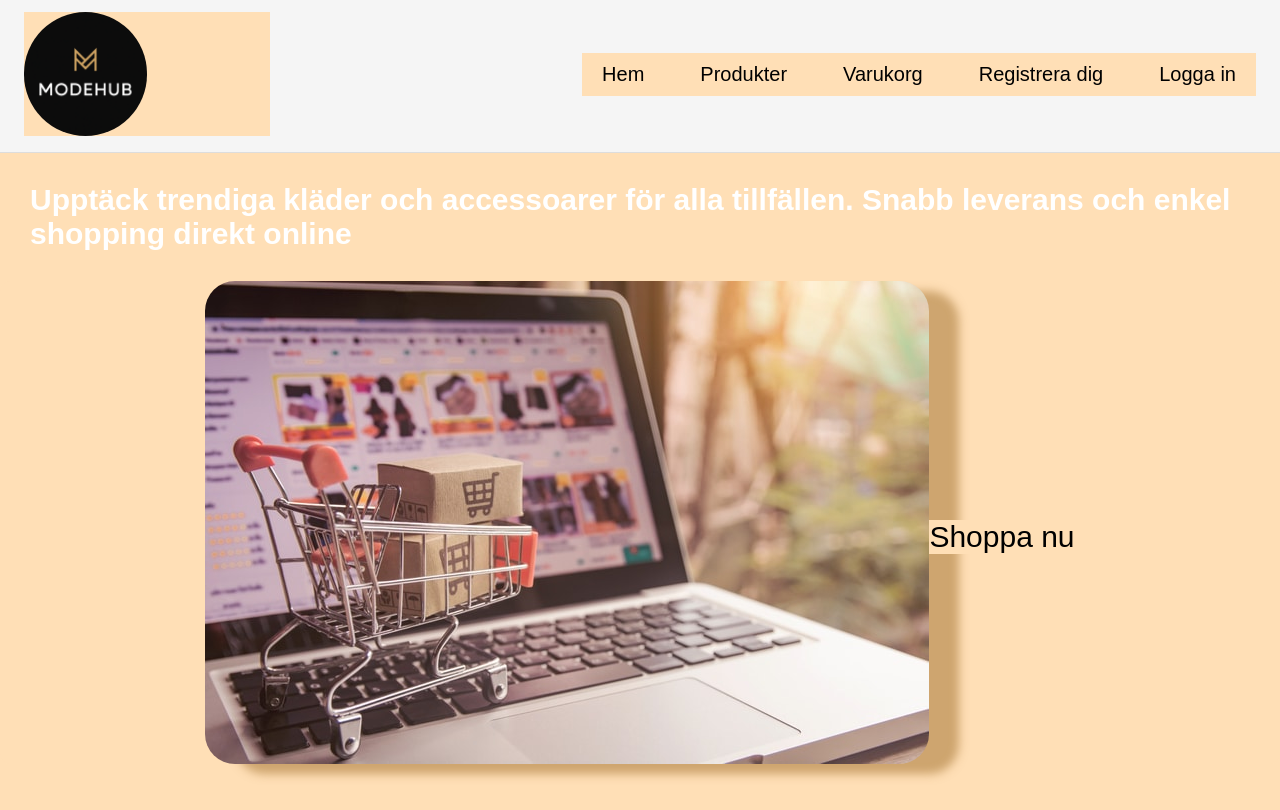
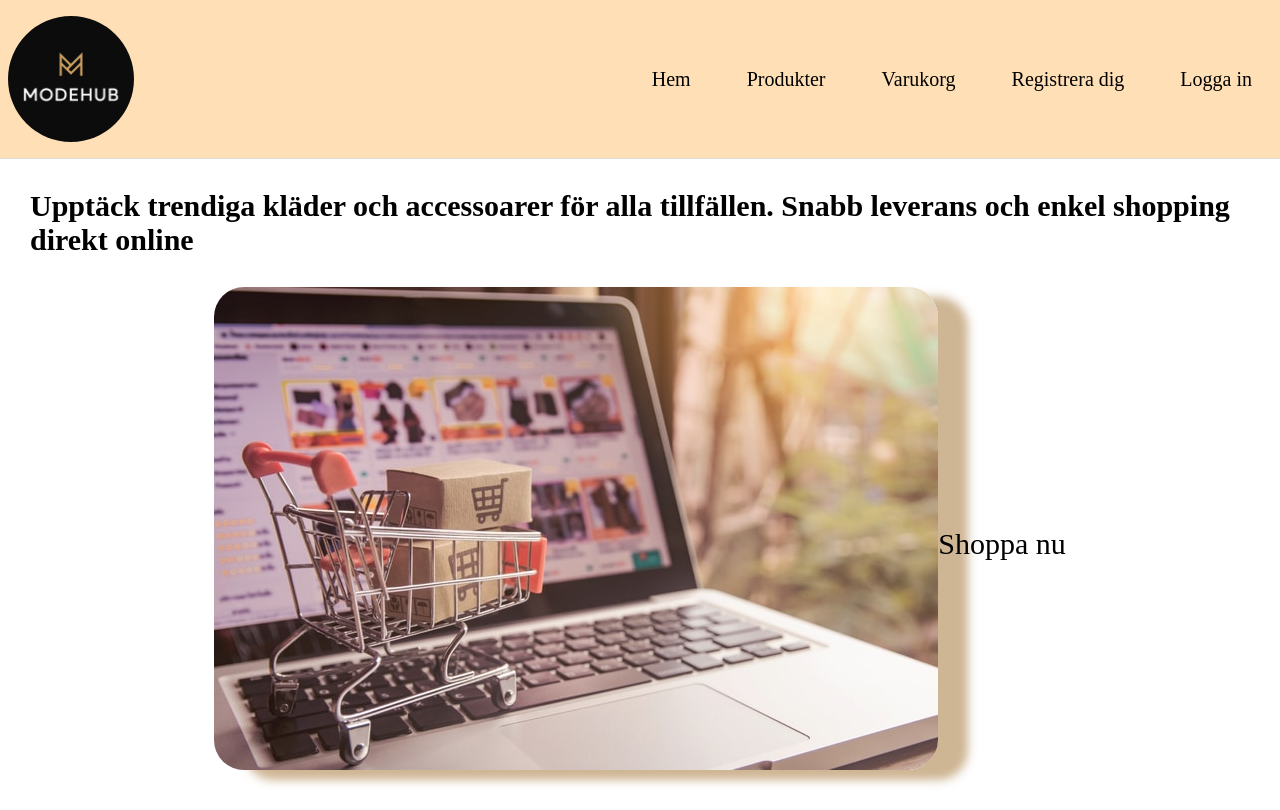
Before and after one commit to FBetulDemir/REST-API---webbshop, a React app in the folder frontend/: page /#/ in a window 1280 px wide. Built offline with nearby package versions, Linux system fonts and the light colour scheme; the HTML template or start-up script is replaced by a standard one.

Commit message:
refactor styles and structure for improved layout and consistency across components

```diff
--- a/frontend/src/App.css
+++ b/frontend/src/App.css
@@ -4,4 +4,12 @@
   --color-accent: #d4af37;
   --color-text: #ffffff;
   --font-family: Arial, sans-serif;
+  --background-clr: #f0d0a6;
 }
+
+* {
+  /* background-color: rgb(255, 223, 182); */
+  margin: 0;
+  padding: 0;
+  box-sizing: border-box;
+}
--- a/frontend/src/App.tsx
+++ b/frontend/src/App.tsx
@@ -4,12 +4,14 @@ import Product from "./Pages/product/product";
 import Cart from "./Pages/cart/cart";
 import Login from "./Pages/user/Login.tsx";
 import Register from "./Pages/user/Register.tsx";
-
+import Header from "./components/Header.tsx";
+import "./App.css";
 
 function App() {
   return (
     <>
       <HashRouter>
+        <Header />
         <Routes>
           <Route path="/" element={<Home></Home>}></Route>
           <Route path="/product" element={<Product></Product>}></Route>
--- a/frontend/src/Pages/Home/Home.tsx
+++ b/frontend/src/Pages/Home/Home.tsx
@@ -1,23 +1,19 @@
-import Header from "../../components/Header";
-import "./Home.css"
-import webbshop from "../../images/Starta-en-webbshop.jpg"
+import "./Home.css";
+import webbshop from "../../images/Starta-en-webbshop.jpg";
 import { NavLink } from "react-router-dom";
-function Home(){
-	return(
+function Home() {
+  return (
     <div>
-			<Header></Header>
-		<div>
-			<h2>Upptäck trendiga kläder och accessoarer för alla tillfällen. Snabb leverans och enkel shopping direkt online</h2>
+      <h2>
+        Upptäck trendiga kläder och accessoarer för alla tillfällen. Snabb
+        leverans och enkel shopping direkt online
+      </h2>
       <div className="image-Home">
         <img src={webbshop} alt="Webbshop" />
         <NavLink to={"/product"}>Shoppa nu</NavLink>
       </div>
-
-
     </div>
-		</div>
-
-	)
+  );
 }
 
-export default Home
+export default Home;
--- a/frontend/src/Pages/user/Login.css
+++ b/frontend/src/Pages/user/Login.css
@@ -12,7 +12,7 @@
   --font-family: Arial, sans-serif;
 }
 
-body {
+.login-body {
   background-color: var(--color-secondary);
   color: var(--color-text);
   height: 100vh;
@@ -23,7 +23,7 @@ body {
   font-family: Arial, sans-serif;
 }
 
-h2 {
+.login-title {
   font-size: 30px;
 }
 
@@ -31,7 +31,7 @@ h2 {
   display: flex;
   flex-direction: column;
   align-items: center;
-  width: 100%;
+  width: 50%;
   justify-content: center;
   border: #f0f0f0 solid 1px;
   border-radius: 12px;
--- a/frontend/src/Pages/user/Login.tsx
+++ b/frontend/src/Pages/user/Login.tsx
@@ -29,8 +29,9 @@ const Login = () => {
     }
   };
   return (
+    <div className="login-body">
       <div className="login-container">
-      <h2>Login</h2>
+        <h2 className="login-title">Login</h2>
         <p>Logga in för att kunna köpa!</p>
         <form onSubmit={handleSubmit}>
           <div>
@@ -57,6 +58,7 @@ const Login = () => {
           </button>
         </form>
       </div>
+    </div>
   );
 };
 
--- a/frontend/src/Pages/user/Register.css
+++ b/frontend/src/Pages/user/Register.css
@@ -12,8 +12,8 @@
   --font-family: Arial, sans-serif;
 }
 
-body {
-  background-color: var(--color-secondary);
+.register-body {
+  /* background-color: var(--color-secondary); */
   color: var(--color-text);
   height: 100vh;
   display: flex;
@@ -31,7 +31,7 @@ h2 {
   display: flex;
   flex-direction: column;
   align-items: center;
-  width: 100%;
+  width: 50%;
   justify-content: center;
   border: #f0f0f0 solid 1px;
   border-radius: 12px;
--- a/frontend/src/Pages/user/Register.tsx
+++ b/frontend/src/Pages/user/Register.tsx
@@ -36,6 +36,7 @@ const Register = () => {
     }
   };
   return (
+    <div className="register-body">
       <div className="register-container">
         <h2>Registrera</h2>
         <form onSubmit={handleSubmit}>
@@ -74,6 +75,7 @@ const Register = () => {
           </button>
         </form>
       </div>
+    </div>
   );
 };
 
--- a/frontend/src/components/Header.css
+++ b/frontend/src/components/Header.css
@@ -1,9 +1,15 @@
+* {
+  /* background-color: rgb(255, 223, 182); */
+  margin: 0;
+  padding: 0;
+  box-sizing: border-box;
+}
 .container-header {
   display: flex;
   justify-content: space-between;
   align-items: center;
-  padding: 1em 1.5em;
-  background-color: var(--color-secondary);
+  padding: 1em 0.5em;
+  background-color: rgb(255, 223, 182);
   border-bottom: 1px solid #ddd;
 }
 
--- a/frontend/src/components/Header.tsx
+++ b/frontend/src/components/Header.tsx
@@ -11,8 +11,8 @@ function Header() {
         <NavLink to={"/"}>Hem</NavLink>
         <NavLink to={"/product"}>Produkter</NavLink>
         <NavLink to={"/cart"}>Varukorg</NavLink>
-        <NavLink to={"/register"}>Registrera dig</NavLink>
-        <NavLink to={"/login"}>Logga in</NavLink>
+        <NavLink to={"/user/register"}>Registrera dig</NavLink>
+        <NavLink to={"/user/login"}>Logga in</NavLink>
       </div>
     </div>
   );
--- a/frontend/src/index.css
+++ b/frontend/src/index.css
@@ -1,4 +1,5 @@
-*{
-	margin: 0 auto;
-	background-color: rgb(255, 223, 182);
+* {
+  margin: 0;
+  padding: 0;
+  box-sizing: border-box;
 }
```
Lines whose indentation alone changed are shown as unchanged.
